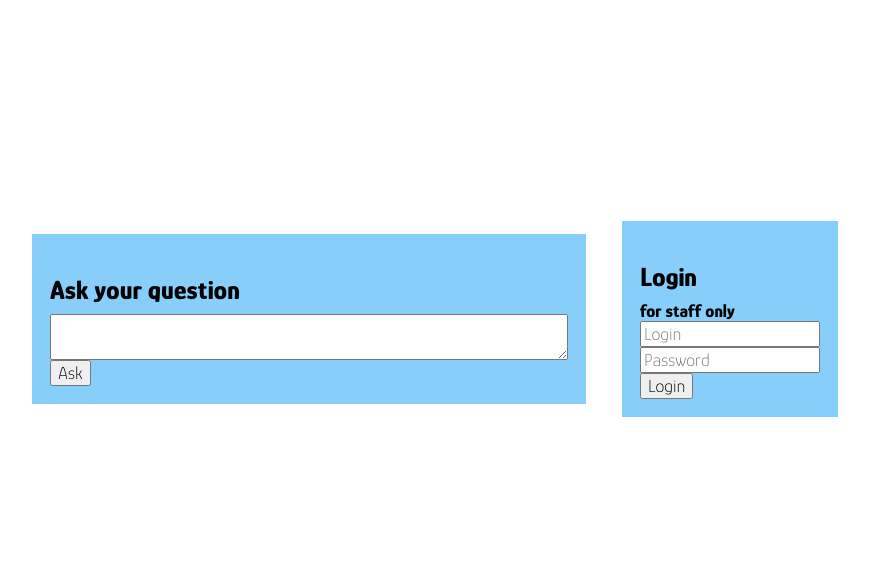
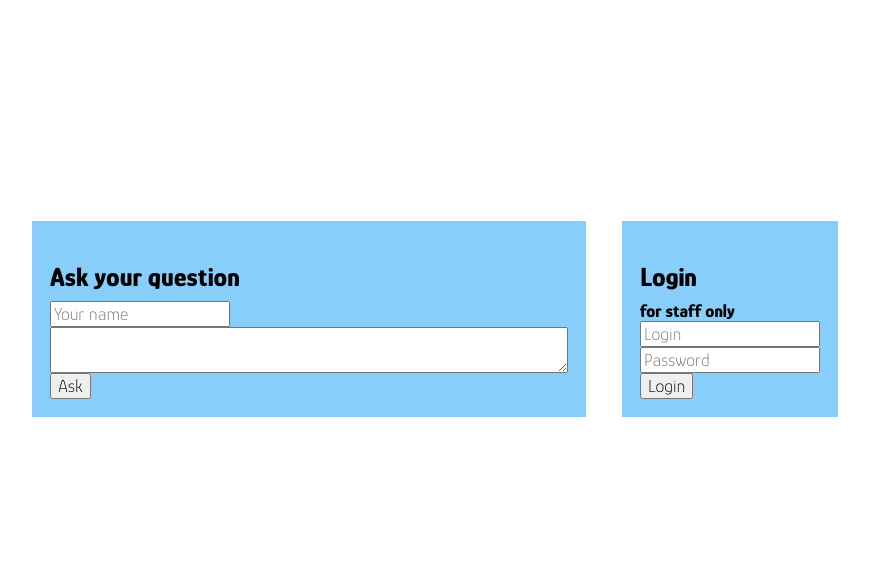
Before and after one commit to new-brand-clinic-technologies/my-helpdesk, a Python web app: template helpd/templates/index.html in a window 1280 px wide. Shown: the part 108-675 px from the top of the page, without its empty margins (205-1074 px from the left). Run offline with Jinja, Linux system fonts and the light colour scheme; the template is opened without the code that fills it, so the values that code supplies are empty.

Commit message:
add field

```diff
--- a/helpd/templates/index.html
+++ b/helpd/templates/index.html
@@ -3,6 +3,7 @@
 <article>
     <h1>Ask your question</h1>
     <form action="" method="POST">
+        <input type="text" name="name" placeholder="Your name" />
         <textarea name="question"></textarea>
         <button>Ask</button>
     </form>
```
